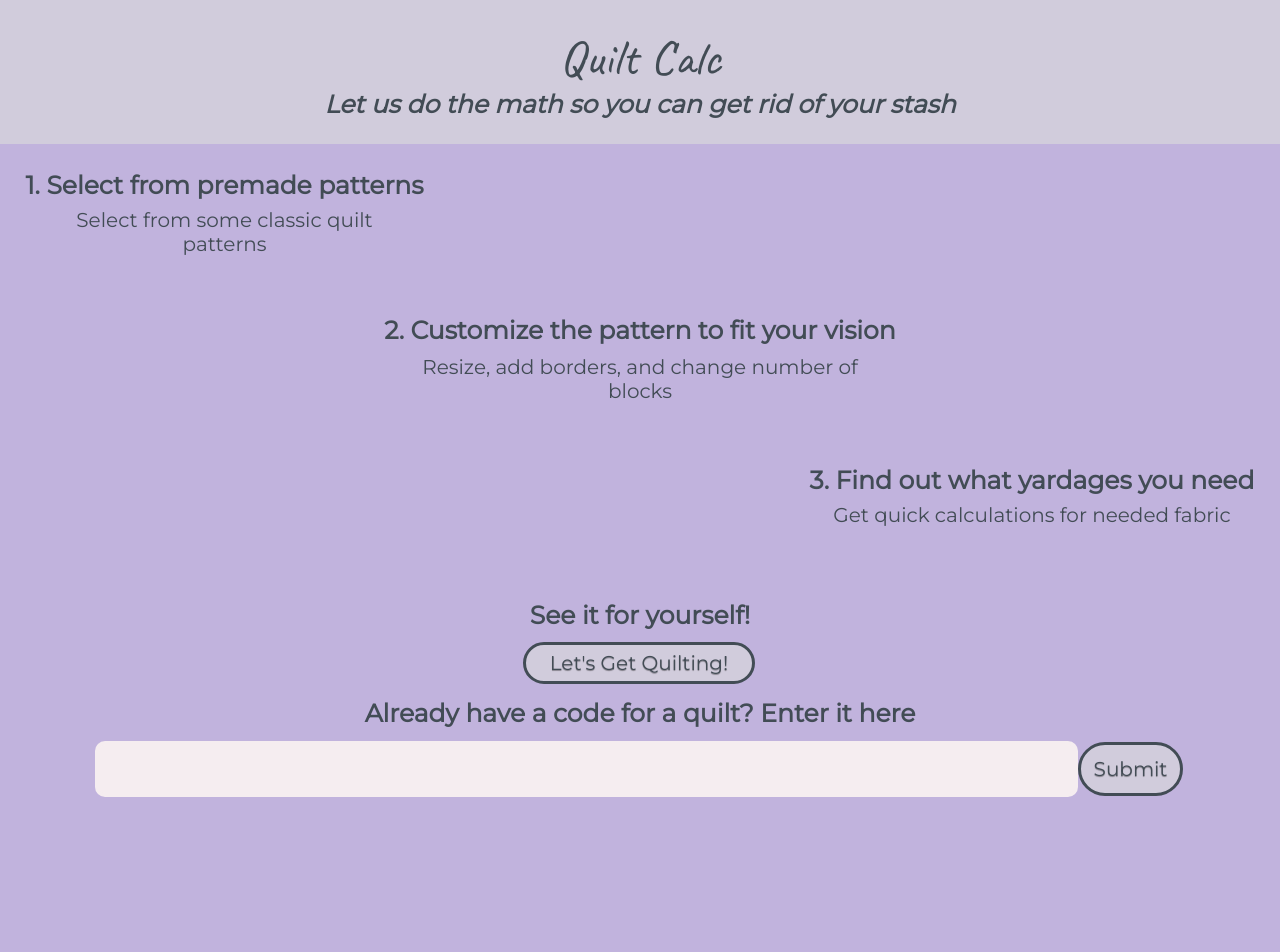
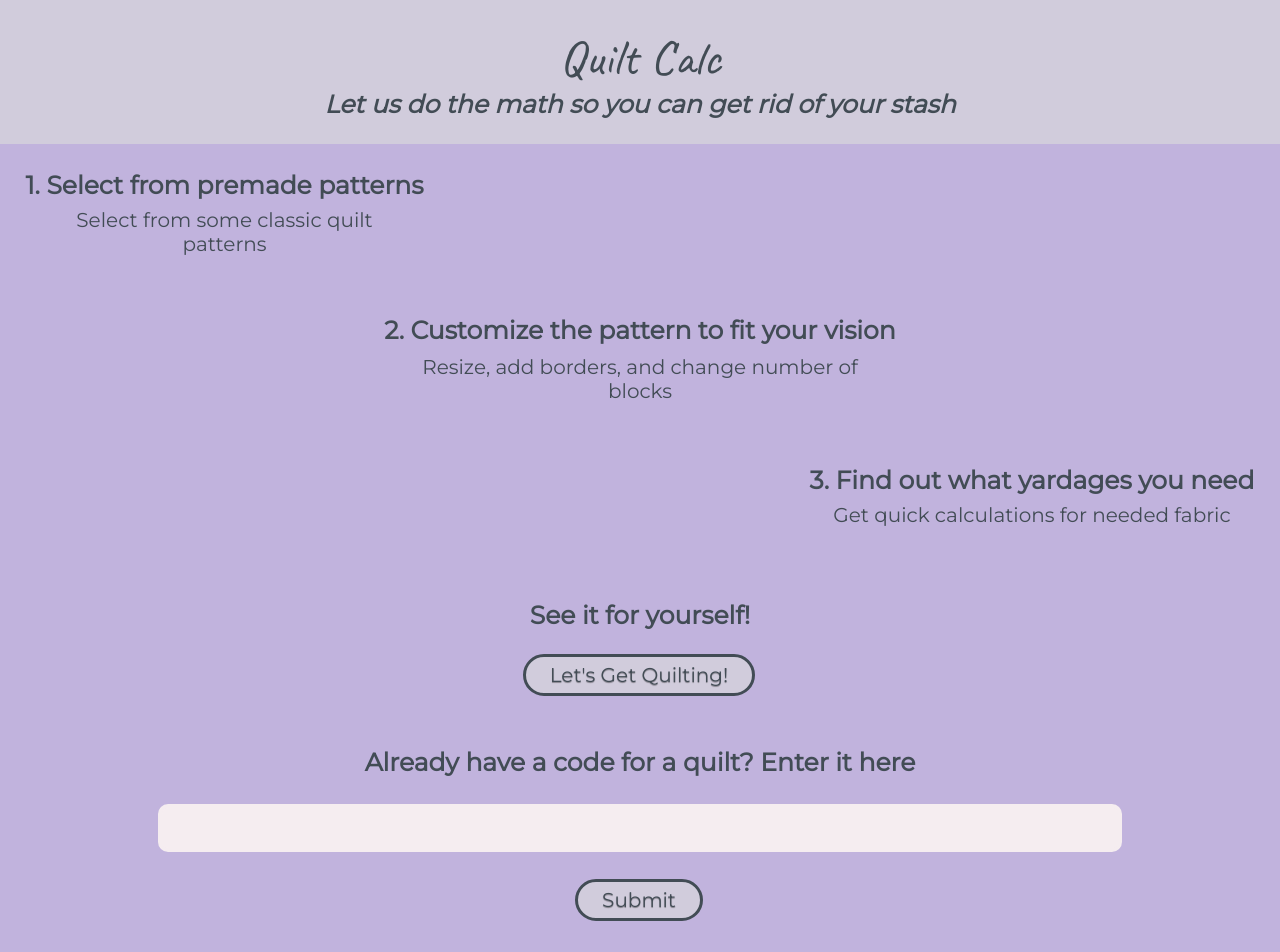
Before and after one commit to vreplicon/quilt-calc, a React (Create React App) app: page / in a window 1280 px wide. Shown: the top 952 px of the page. Before the commit the page ends 875 px from the top, so only its background shows below. Built offline with nearby package versions, Linux system fonts and the light colour scheme; no server answers.

Commit message:
Fixing a couple css issues

```diff
--- a/src/Components/CustomizerPannel/CustomizerPannel.css
+++ b/src/Components/CustomizerPannel/CustomizerPannel.css
@@ -5,6 +5,7 @@
   padding: 2%;
   display: flex;
   align-items: center;
+  justify-content: space-around;
 }
 
 input {
--- a/src/Components/LandingPage/LandingPage.css
+++ b/src/Components/LandingPage/LandingPage.css
@@ -27,3 +27,19 @@ h3 {
 .button-section > * {
   padding: 1%;
 }
+
+.button-section {
+  display: flex;
+  flex-direction: column;
+  align-items: center;
+}
+
+
+.code-access {
+  margin: 2%;
+  height: 25vh;
+  display: flex;
+  flex-direction: column;
+  justify-content: space-between;
+  align-items: center;
+}
--- a/src/Components/LandingPage/LandingPage.js
+++ b/src/Components/LandingPage/LandingPage.js
@@ -50,12 +50,14 @@ export default class LandingPage extends React.Component {
         <section className="button-section">
           <h2>See it for yourself!</h2>
           <Link to="/pattern-select">
-            <button>Let's Get Quilting!</button>
+            <button className="next-button">Let's Get Quilting!</button>
           </Link>
+          <section className="code-access">
           <h2>Already have a code for a quilt? Enter it here</h2>
           <input className="code-input" type="text" onChange={e => this.setState({quiltCode: e.target.value})}/>
-          <button onClick={() => this.context.getQuiltFromCode(this.state.quiltCode)}>Submit</button>
+          <button className="code-submit" onClick={() => this.context.getQuiltFromCode(this.state.quiltCode)}>Submit</button>
           {<ValidationError message={null} />}
+        </section>
         </section>
       </div>
     );
--- a/src/Components/Pattern/Pattern.css
+++ b/src/Components/Pattern/Pattern.css
@@ -13,5 +13,11 @@
 }
 
 img {
-  width: 20%;
+  width: 50%;
 }
+
+@media (min-width: 700px) {
+  img {
+    width: 20%;
+  }
+}
--- a/src/Components/PatternCustomizer/PatternCustomizer.css
+++ b/src/Components/PatternCustomizer/PatternCustomizer.css
@@ -5,7 +5,12 @@
   justify-content: space-evenly;
 }
 
-.customizer-pannel,
+.customizer-pannel {
+  width: 80vw;
+  height: 60vh;
+}
+
+
 .results {
   width: 80vw;
   height: 50vh;
--- /dev/null
+++ b/src/Components/PatternSelect/PatternSelect.css
@@ -0,0 +1,3 @@
+.pattern-list {
+    padding: initial
+}
--- a/src/Components/PatternSelect/PatternSelect.js
+++ b/src/Components/PatternSelect/PatternSelect.js
@@ -2,6 +2,7 @@ import React from "react";
 import { Link } from "react-router-dom";
 import AppContext from "../AppContext/AppContext";
 import Pattern from "../Pattern/Pattern";
+import './PatternSelect.css'
 
 export default class PatternSelect extends React.Component {
   static contextType = AppContext;
--- a/src/Components/QuiltSaver/QuiltSaver.css
+++ b/src/Components/QuiltSaver/QuiltSaver.css
@@ -6,6 +6,7 @@
     display: flex;
     flex-direction: column;
     align-items: center;
+    width: 80%;
 }
 
 .quilt-saver > h3, p {
```
